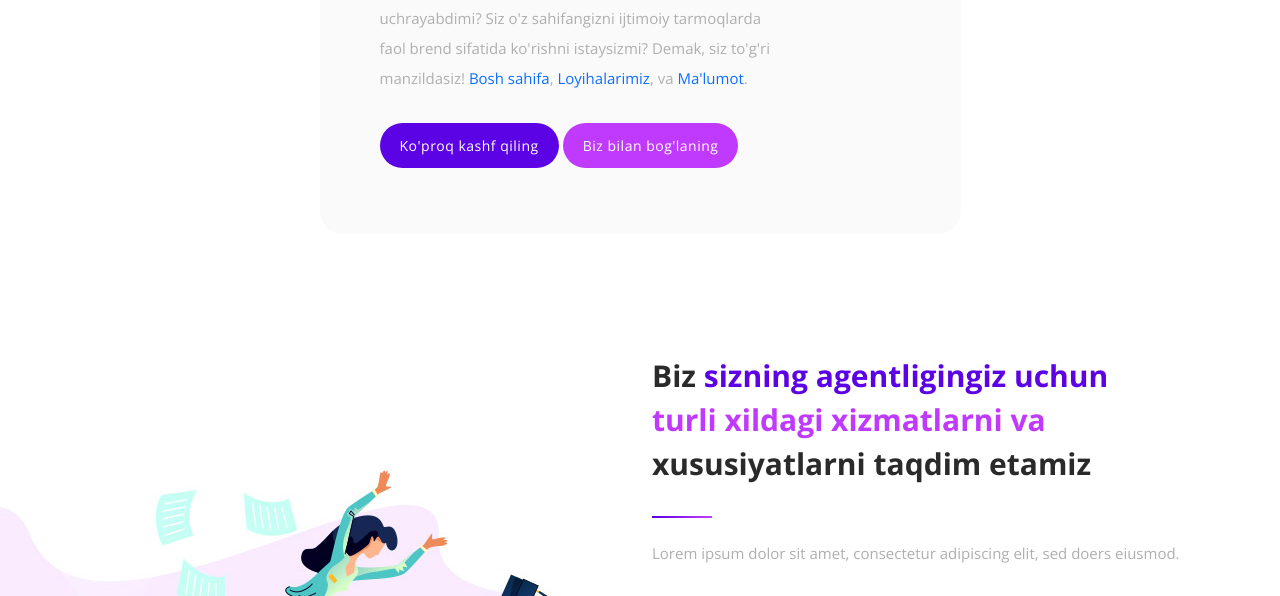
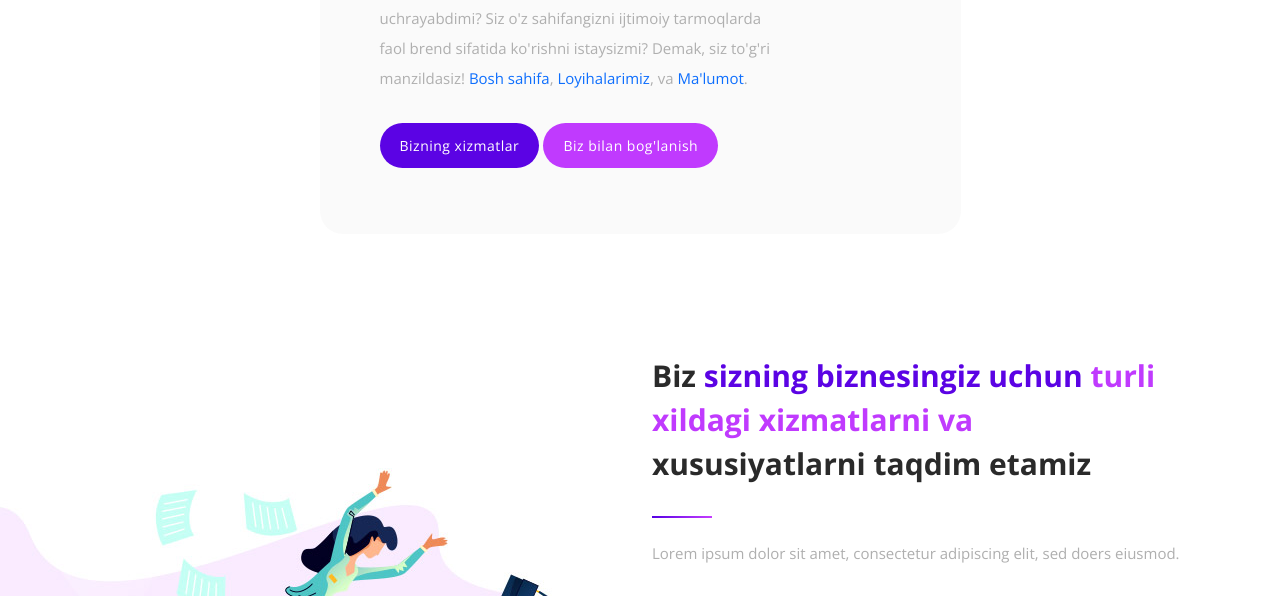
Before and after one commit to azimergashov/templatemo_582_tale_seo_agency, a plain HTML site: page index.html in a window 1280 px wide. Shown: the part 758-1354 px from the top of the page. Drawn offline with nearby package versions, Linux system fonts and the light colour scheme.

Commit message:
finish buttons

```diff
--- a/index.html
+++ b/index.html
@@ -101,9 +101,9 @@ https://templatemo.com/tm-582-tale-seo-agency
               faol brend sifatida ko'rishni istaysizmi? Demak, siz to'g'ri manzildasiz! <a href="#top">Bosh sahifa</a>,
               <a href="#projects">Loyihalarimiz</a>, va <a href="#infos">Ma'lumot</a>.
             </p>
-            <div class="main-button scroll-to-section"><a style="text-transform: none !important;" href="#services">Ko'proq kashf qiling</a></div>
+            <div class="main-button scroll-to-section"><a style="text-transform: none !important;" href="#services">Bizning xizmatlar</a></div>
 
-            <div class="second-button" ><a style="text-transform: none !important;" href="#contact">Biz bilan bog'laning</a></div>
+            <div class="second-button" ><a style="text-transform: none !important;" href="#contact">Biz bilan bog'lanish</a></div>
           </div>
         </div>
       </div>
@@ -117,7 +117,7 @@ https://templatemo.com/tm-582-tale-seo-agency
           <div class="row">
             <div class="col-lg-12 ">
               <div class="section-heading">
-                <h2>Biz <em>sizning agentligingiz uchun</em>
+                <h2>Biz <em>sizning biznesingiz uchun</em>
                   <span>turli xildagi xizmatlarni va</span> xususiyatlarni taqdim etamiz
                 </h2>
                 <div class="line-dec"></div>
```
